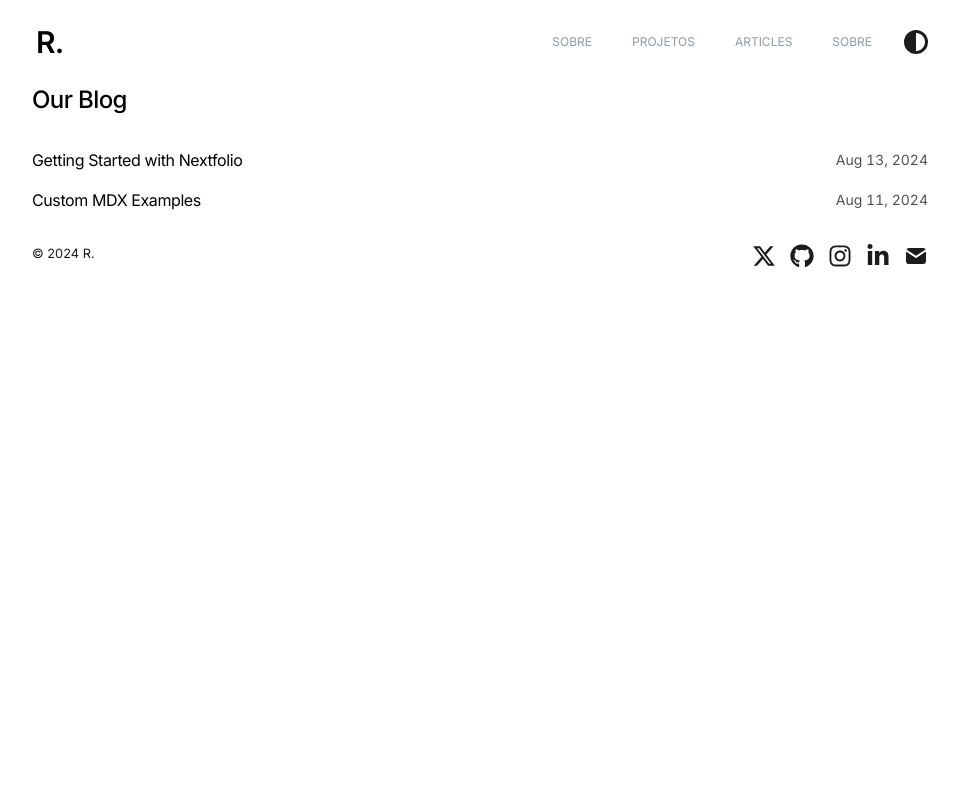
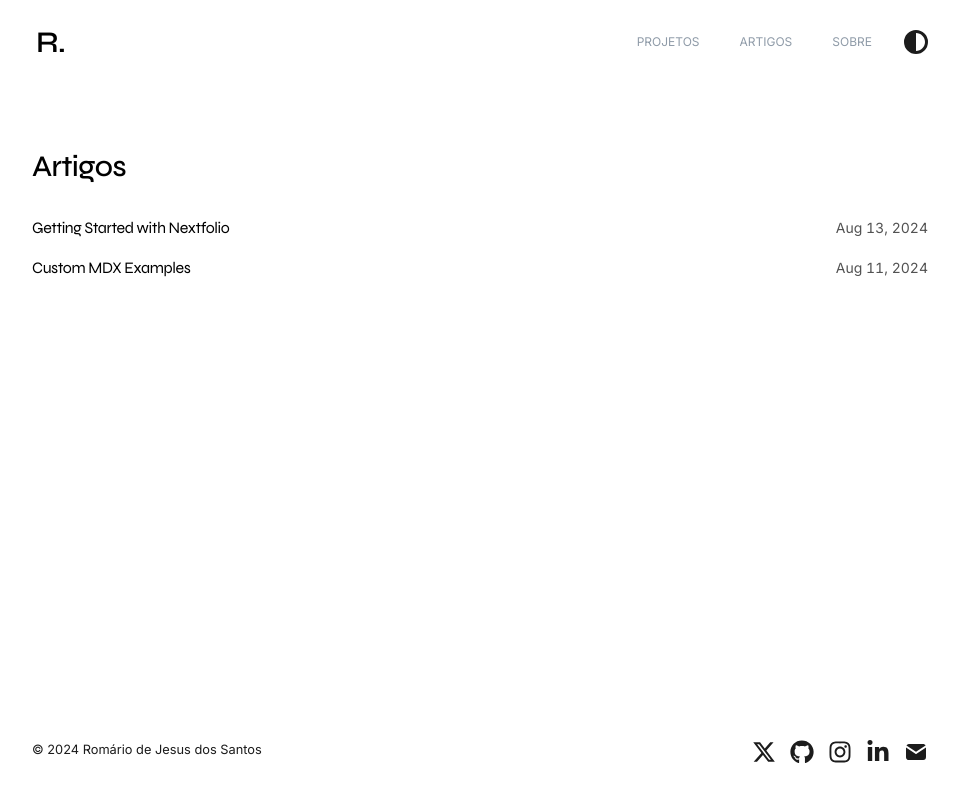
Before and after one commit to romario-code/nextfolio, a Next.js app: page /blog in a window 1280 px wide. Shown: the whole page, without its empty margins (160-1119 px from the left). Built offline with nearby package versions, Linux system fonts and the light colour scheme.

Commit message:
feat: layout arrumado

```diff
--- a/app/about/page.tsx
+++ b/app/about/page.tsx
@@ -8,9 +8,11 @@ export const metadata: Metadata = {
 
 export default function Projects() {
   return (
-    <section>
-      <h2>Sobre</h2>
-      <p>Em breve</p>
+    <section className="pt-16 pb-40 flex flex-col h-[calc(100vh-160px)]">
+      <h2 className="text-3xl mb-4 font-bold tracking-tight font-syne">
+        Sobre
+      </h2>
+      <p className="font-inter text-sm font-normal text-[#8f9ba8]">Em breve</p>
     </section>
   );
 }
--- a/app/blog/page.tsx
+++ b/app/blog/page.tsx
@@ -1,17 +1,19 @@
-import Link from "next/link";
-import { formatDate, getBlogPosts } from "app/lib/posts";
+import Link from 'next/link';
+import { formatDate, getBlogPosts } from 'app/lib/posts';
 
 export const metadata = {
-  title: "Blog",
-  description: "Nextfolio Blog",
+  title: 'Blog',
+  description: 'Nextfolio Blog',
 };
 
 export default function BlogPosts() {
   let allBlogs = getBlogPosts();
 
   return (
-    <section>
-      <h1 className="mb-8 text-2xl font-medium tracking-tight">Our Blog</h1>
+    <section className='pt-16 pb-40 flex flex-col h-[calc(100vh-160px)]'>
+      <h1 className="mb-8 text-3xl font-medium tracking-tight font-syne">
+        Artigos
+      </h1>
       <div>
         {allBlogs
           .sort((a, b) => {
@@ -30,7 +32,7 @@ export default function BlogPosts() {
               href={`/blog/${post.slug}`}
             >
               <div className="w-full flex flex-col sm:flex-row justify-between items-start sm:items-center space-y-1 sm:space-y-0 sm:space-x-2">
-                <p className="text-black dark:text-white tracking-tight">
+                <p className="text-black dark:text-white tracking-tight font-syne">
                   {post.metadata.title}
                 </p>
                 <p className="text-neutral-600 dark:text-neutral-400 tabular-nums text-sm">
--- a/app/components/nav.tsx
+++ b/app/components/nav.tsx
@@ -3,10 +3,9 @@ import { ThemeSwitch } from './theme-switch';
 import { metaData } from '../config';
 
 const navItems = {
+  '/projects': { name: 'Projetos' },
+  '/blog': { name: 'Artigos' },
   '/about': { name: 'Sobre' },
-  '/projects': { name: 'Projetos' },
-  '/articles': { name: 'Articles' },
-  '/sobre': { name: 'Sobre' },
 };
 
 export function Navbar() {
@@ -16,9 +15,9 @@ export function Navbar() {
         <div className="flex items-center">
           <Link
             href="/"
-            className="text-3xl font-semibold tracking-tight hover:bg-accent hover:text-accent-foreground rounded-md transition-colors focus-visible:outline-none focus-visible:ring-1 focus-visible:ring-ring disabled:pointer-events-none disabled:opacity-50 p-1"
+            className="text-3xl font-semibold tracking-tight hover:bg-accent hover:text-accent-foreground rounded-md transition-colors focus-visible:outline-none focus-visible:ring-1 focus-visible:ring-ring disabled:pointer-events-none disabled:opacity-50 p-1 font-syne"
           >
-            {metaData.title}
+            {metaData.logoText}
           </Link>
         </div>
         <div className="flex flex-row mt-6 md:mt-0 md:ml-auto items-center overflow-scroll sm:overflow-auto">
@@ -31,7 +30,7 @@ export function Navbar() {
               {name}
             </Link>
           ))}
-          <div className='ml-3'>
+          <div className="ml-3">
             <ThemeSwitch />
           </div>
         </div>
--- a/app/config.ts
+++ b/app/config.ts
@@ -1,9 +1,10 @@
 export const metaData = {
   baseUrl: 'https://nextfolio-template.vercel.app/',
-  title: 'R.',
+  title: 'Romário de Jesus dos Santos',
   name: 'romariojs94',
   ogImage: '/opengraph-image.png',
   description: 'Website create with nextjs and shadcn',
+  logoText: 'R.',
 };
 
 export const socialLinks = {
--- a/app/layout.tsx
+++ b/app/layout.tsx
@@ -31,7 +31,7 @@ export const metadata: Metadata = {
     description: metaData.description,
     url: metaData.baseUrl,
     siteName: metaData.name,
-    locale: 'en_US',
+    locale: 'pt-BR',
     type: 'website',
   },
   robots: {
--- a/app/not-found.tsx
+++ b/app/not-found.tsx
@@ -9,7 +9,8 @@ export const metadata: Metadata = {
 
 export default function NotFound() {
   return (
-    <section>
+    <section className="flex items-center flex-col h-[calc(100vh-224px)] justify-between content-between">
+      <div>
         <h1 className="font-medium text-2xl mb-8 tracking-tight">
           404 - Page not found
         </h1>
@@ -20,6 +21,7 @@ export default function NotFound() {
             Entre em contato
           </Button>
         </Link>
+      </div>
     </section>
   );
 }
--- a/app/projects/page.tsx
+++ b/app/projects/page.tsx
@@ -9,8 +9,8 @@ export const metadata: Metadata = {
 
 export default function Projects() {
   return (
-    <section className="pt-16 pb-40">
-      <h1 className="mb-8 text-2xl font-medium tracking-tight">Projects</h1>
+    <section className="pt-16 pb-40 flex flex-col h-[calc(100vh-160px)]">
+      <h1 className="mb-8 tracking-tight text-3xl font-bold font-syne">Projetos</h1>
       <div className="space-y-6">
         {projects.map((project, index) => (
           <a
--- a/app/projects/project-data.tsx
+++ b/app/projects/project-data.tsx
@@ -8,21 +8,21 @@ export interface Project {
 export const projects: Project[] = [
   {
     title: "Project One",
-    year: 2023,
+    year: 2024,
     description:
       "Lorem ipsum dolor sit amet, consectetur adipisicing elit. Laboriosam veritatis dolorem rem praesentium dicta labore, at laudantium quisquam.",
     url: "https://example.com/",
   },
   {
     title: "Project Two",
-    year: 2022,
+    year: 2024,
     description:
       "Lorem ipsum dolor sit amet, consectetur adipisicing elit. Laboriosam veritatis dolorem rem praesentium dicta labore, at laudantium quisquam.",
     url: "https://example.com/",
   },
   {
     title: "Project Three",
-    year: 2021,
+    year: 2024,
     description:
       "Lorem ipsum dolor sit amet, consectetur adipisicing elit. Laboriosam veritatis dolorem rem praesentium dicta labore, at laudantium quisquam.",
     url: "https://example.com/",
```
Lines whose indentation alone changed are shown as unchanged.
